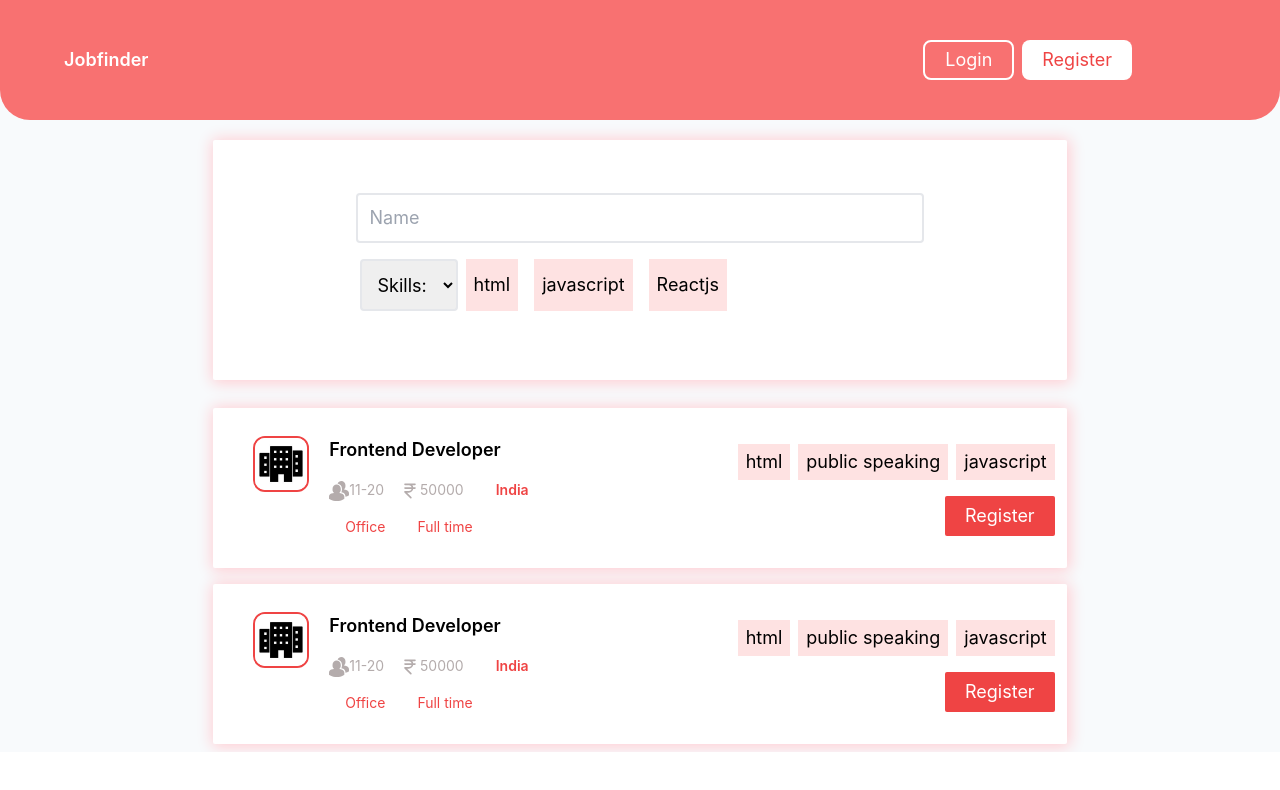
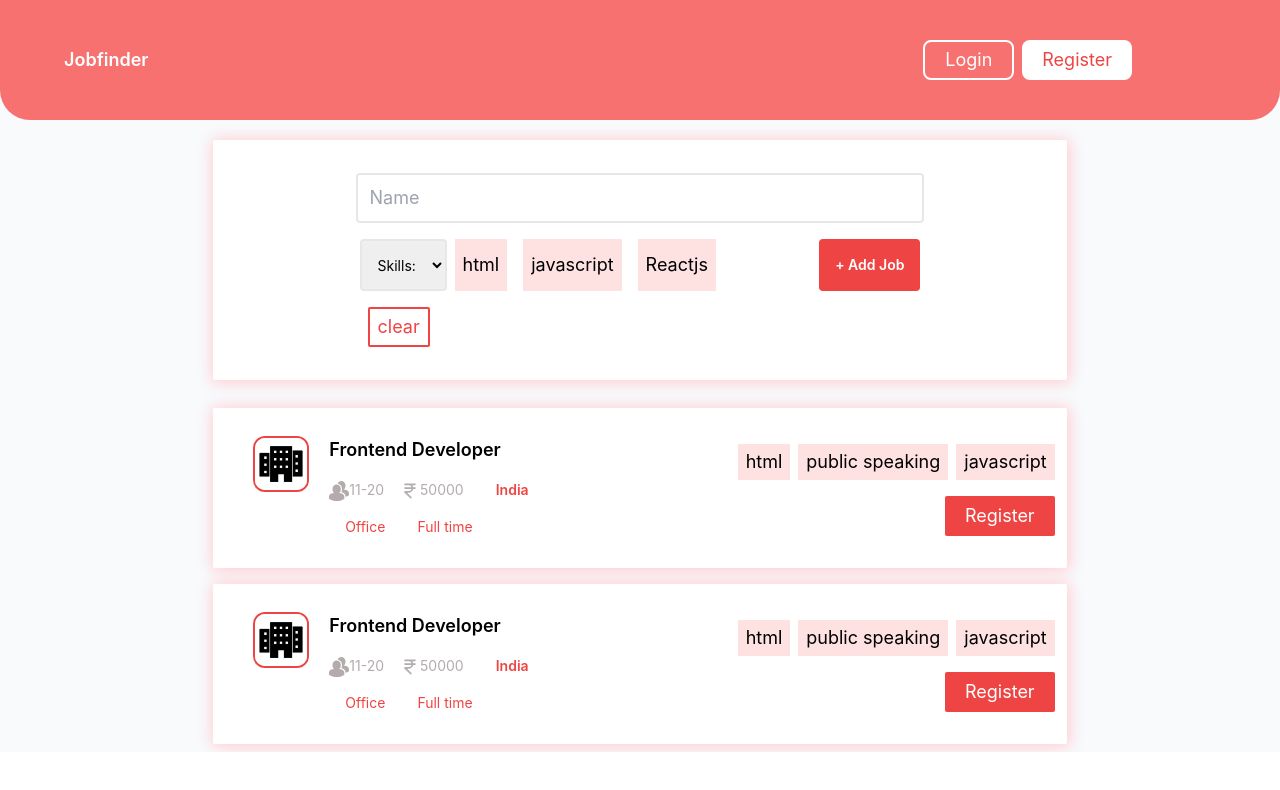
Before and after one commit to Kushagr06/jobsite, a React (Create React App) app: page / in a window 1280 px wide. Shown: the top 790 px of the page. Built offline with nearby package versions, Linux system fonts and the light colour scheme.

Commit message:
SearchBar

```diff
--- a/src/components/SearchBar.js
+++ b/src/components/SearchBar.js
@@ -9,16 +9,15 @@ function SearchBar() {
       <div className='flex justify-between'>
 
       <div className="my-4 flex align-middle m-1">
-        <select name="JobType" id="jobType" className=" border-2 rounded w-full py-2 px-3  leading-tight focus:outline-none focus:shadow-outline">
+        <select name="JobType" id="jobType" className=" border-2 rounded w-full py-2 px-3  leading-tight focus:outline-none focus:shadow-outline text-sm">
         <option value="">Skills:</option>
-        <option value="P+I">P+I</option>
-        <option value="I">I</option>
-        <option value="P">P</option>
+        <option value="html">html</option>
+        <option value="javascript">js</option>
+        <option value="React">React</option>
         </select>
 
         <div className=' px-2 py-3 bg-red-100 mx-2 text-center w-auto'>
           html
-
         </div>
         <div className=' px-2 py-3 bg-red-100 mx-2 text-center w-auto'>
           javascript
@@ -26,9 +25,17 @@ function SearchBar() {
         <div className=' px-2 py-3 bg-red-100 mx-2 text-center w-auto'>
           Reactjs
         </div>
+      </div>
+
+      <div className="my-4 flex align-middle m-1">
+      <button className="bg-red-500 hover:bg-red-700 text-white font-semibold py-3 px-4 rounded focus:outline-none focus:shadow-outline text-sm" type="button">
+       + Add Job
+      </button>
+      </div>
 
       </div>
-      </div>
+      <div className=' px-3 text-red-500'><button className=' py-1 px-2 border-red-500 border-2 rounded-sm'>clear</button></div>
+
     </div>
 
     </div>
```
